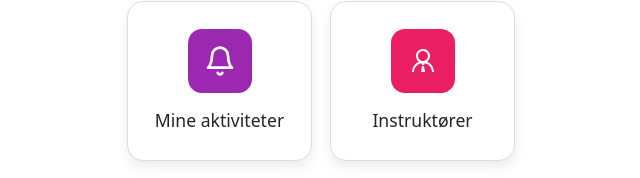
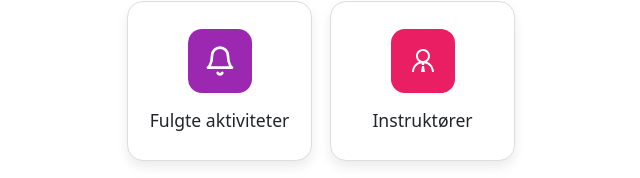
Before and after one commit to CharlineBennekou/Sir98Frontend, a React (Vite) app: page / in a window 1280 px wide. Shown: the part 376-554 px from the top of the page, without its empty margins (319-959 px from the left). Built offline with nearby package versions, Linux system fonts and the light colour scheme.

Commit message:
Changed mine-> fulgte on dashboard. And trying to fix routing issues on vercel.

```diff
--- a/package.json
+++ b/package.json
@@ -1,7 +1,7 @@
 {
   "name": "sir98frontend",
   "private": true,
-  "version": "0.0.0",
+  "version": "0.0.1",
   "type": "module",
   "scripts": {
     "dev": "vite",
--- a/src/pages/Dashboard.tsx
+++ b/src/pages/Dashboard.tsx
@@ -23,7 +23,7 @@ export default function Dashboard() {
       color: "#FF9800",
     },
     {
-      label: "Mine aktiviteter",
+      label: "Fulgte aktiviteter",
       icon: <FiBell />,
       onClick: () => navigate("/aktiviteter?type=mine"),
       color: "#9C27B0",
```
Also changed, not shown: src/vercel.json (added).
